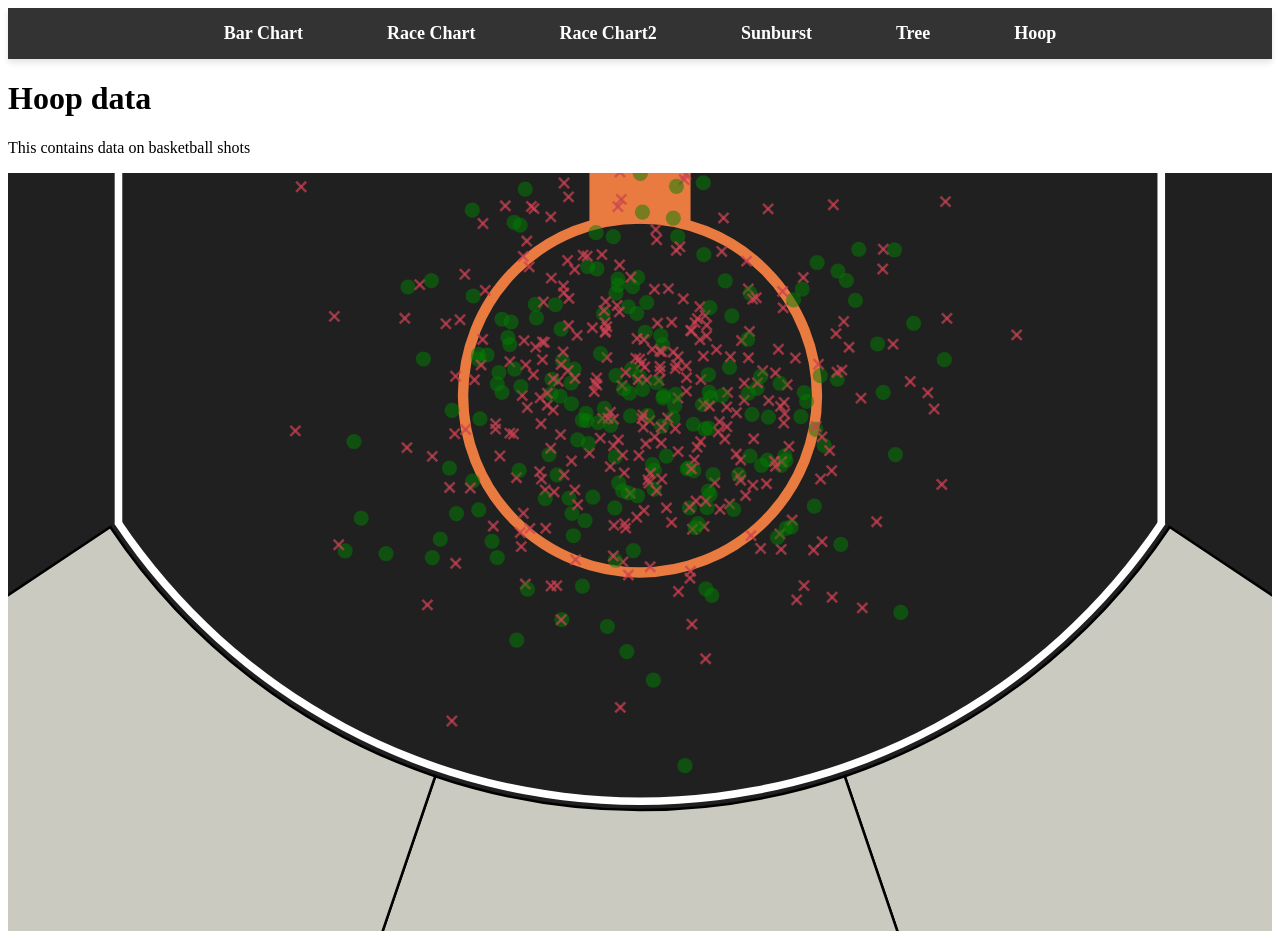
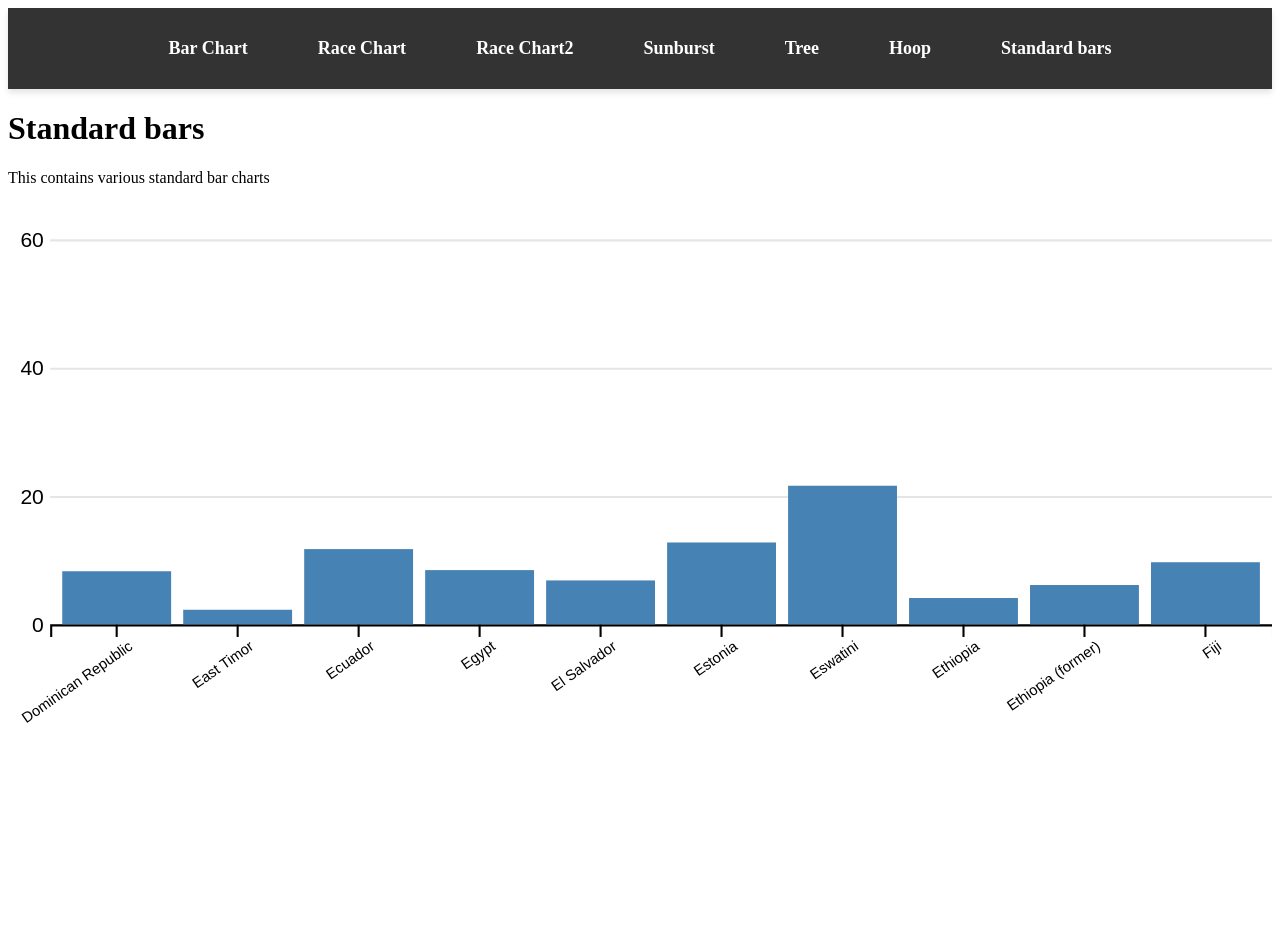
Before and after one commit to rbickles/data_visualization, a website built with Vite: page index.html in a window 1280 px wide. After the commit the page ends 800 px from the top, so only its background shows below. Built offline with nearby package versions, Linux system fonts and the light colour scheme.

Commit message:
initial standard bar chart push

```diff
--- a/index.html
+++ b/index.html
@@ -18,6 +18,8 @@
         <li><a href="#" onclick="event.preventDefault(); loadPage('sunburst')">Sunburst</a></li>
         <li><a href="#" onclick="event.preventDefault(); loadPage('tree')">Tree</a></li>
         <li><a href="#" onclick="event.preventDefault(); loadPage('hoop')">Hoop</a></li>
+        <li><a href="#" onclick="event.preventDefault(); loadPage('standardBar')">Standard bars</a></li>
+
 
       </ul>
     </nav>
--- a/src/main.js
+++ b/src/main.js
@@ -4,6 +4,9 @@ import { renderRaceChart2 } from './bar-race/bar-race-chart2.js'
 import { renderSuburstChart } from './sunburst/sunburst.js';
 import { renderTreeChart } from './tree/tree.js';
 import { renderHoopChart } from './hoop-chart/hoop-chart.js';
+import { renderStandardBarChart } from './standard-bars/standard-bar.js';
+
+
 
 const loadPage = (chartType) => {
   const contentDiv = document.getElementById('content');
@@ -21,8 +24,10 @@ const loadPage = (chartType) => {
     renderTreeChart(contentDiv)
   } else if (chartType === 'hoop') {
     renderHoopChart(contentDiv)
+  } else if (chartType === "standardBar") {
+    renderStandardBarChart(contentDiv)
   }
 };
 
 window.loadPage = loadPage;
-document.addEventListener("DOMContentLoaded", () => loadPage('hoop'));
+document.addEventListener("DOMContentLoaded", () => loadPage('standardBar'));
--- /dev/null
+++ b/src/standard-bars/standard-bar.js
@@ -0,0 +1,73 @@
+import * as d3 from "d3";
+
+const width = 600;
+const height = 250;
+const margins = { top: 20, left: 20, bottom: 50, right: 20 };
+
+export async function renderStandardBarChart(container) {
+  container.innerHTML = `
+  <h1>Standard bars</h1>
+  <p>This contains various standard bar charts</p>
+  <svg id="standardBar"></svg>
+  `;
+
+  const data = await d3.csv(
+    "./src/data/meatConsumptionPerCapita.csv",
+    d3.autoType
+  );
+
+  const groupData = d3.rollup(
+    data,
+    (v) => d3.mean(v, (d) => d.Beef),
+    (d) => d.Entity
+  );
+
+  const groupArray = Array.from(groupData, ([key, value]) => ({ key, value }));
+  console.log("data", groupArray);
+
+  const x = d3
+    .scaleBand()
+    .domain(groupArray.slice(50, 60).map((d) => d.key))
+    .range([margins.left, width])
+    .padding(0.1);
+  const y = d3
+    .scaleLinear()
+    .domain([0, d3.max(groupArray, (d) => +d.value)])
+    .range([height - margins.bottom, 0]);
+
+  const svg = d3.select("#standardBar").attr("viewBox", [0, 0, width, height]);
+
+  //* Axis
+  svg
+    .append("g")
+    .attr("transform", `translate(0, ${height - margins.bottom})`)
+    .call(d3.axisBottom(x))
+    .selectAll("text")
+    .attr("transform", "rotate(-35)")
+    .attr("text-anchor", "end")
+    .style("font-size", "7px");
+
+  svg
+    .append("g")
+    .attr("transform", `translate(${margins.left}, 0)`)
+    .call(
+      d3
+        .axisLeft(y)
+        .tickValues(d3.ticks(...y.domain(), 3))
+        .tickSize(-width + margins.left)
+    ).call(g => g.select(".domain").remove()) // Remove the axis domain line
+    .call(g => g.selectAll("line").attr("stroke-opacity", 0.1));
+
+  //* Bars
+  svg
+    .append("g")
+    .selectAll("rect")
+    .data(groupArray.slice(50, 60), (d) => d.key)
+    .enter()
+    .append("rect")
+    .attr("x", (d) => x(d.key))
+    .attr("y", (d) => y(d.value))
+    .attr("width", x.bandwidth())
+    .attr("height", (d) => height - margins.bottom - y(+d.value))
+    .attr("fill", "steelblue");
+}
--- a/src/style/style.css
+++ b/src/style/style.css
@@ -29,6 +29,7 @@
 }
 
 /* Navigation Bar Styling */
+/* Navigation Bar Styling */
 .navbar {
   background-color: #333;
   padding: 15px 0;
@@ -40,11 +41,15 @@
   list-style: none;
   padding: 0;
   margin: 0;
+  display: flex;
+  flex-wrap: wrap;  /* Allow items to wrap onto multiple rows */
+  justify-content: center;
+  gap: 10px; /* Adds space between items */
 }
 
 .navbar ul li {
-  display: inline;
-  margin: 0 20px;
+  display: inline-block;
+  margin: 5px 10px; /* Space between items */
 }
 
 .navbar ul li a {
@@ -55,6 +60,7 @@
   padding: 10px 20px;
   border-radius: 5px;
   transition: all 0.3s ease-in-out;
+  display: inline-block; /* Ensures proper spacing when wrapping */
 }
 
 .navbar ul li a:hover {
```
